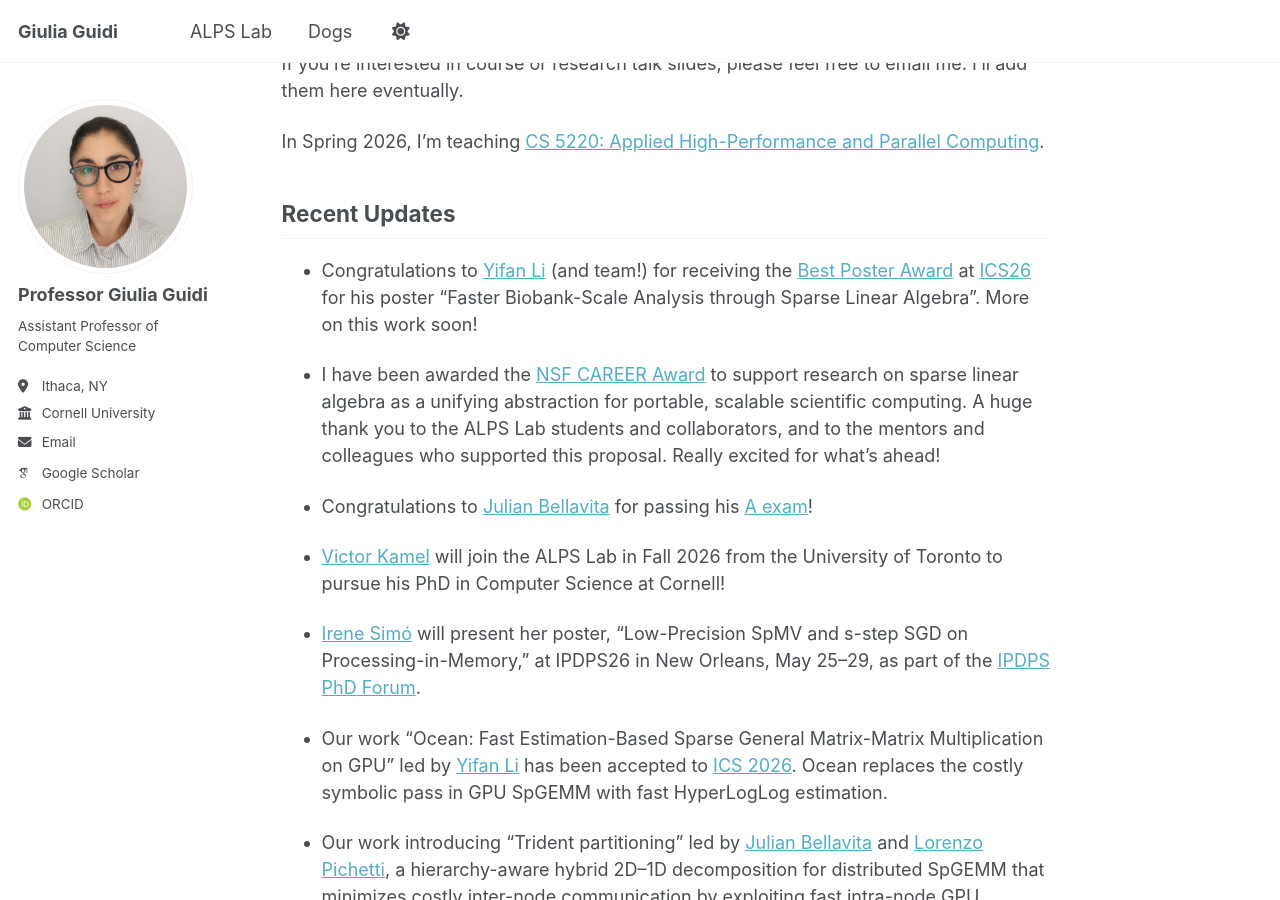
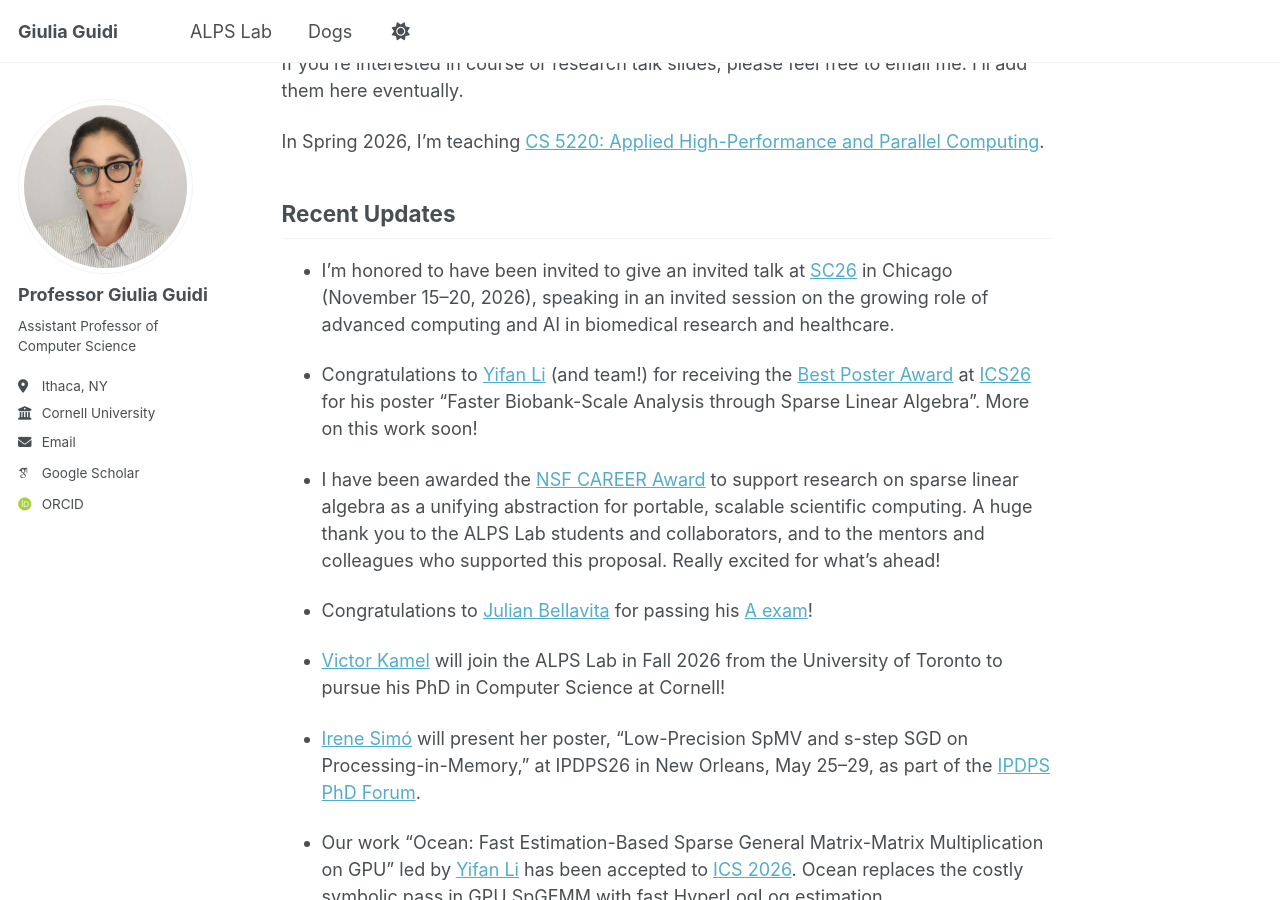
Before and after one commit to giuliaguidi/giuliaguidi.github.io, a Jekyll site: the page built from _pages/about.md, in a window 1280 px wide and 900 px high, scrolled down 820 px. Built offline with Jekyll 4.4.1, drawn with Linux system fonts in a browser that asks for light colours; some web fonts are replaced.

Commit message:
Add recent updates about talks and awards

```diff
--- a/_pages/about.md
+++ b/_pages/about.md
@@ -30,6 +30,8 @@
 
 Recent Updates
 ------
+
+- I'm honored to have been invited to give an invited talk at [SC26](https://sc26.supercomputing.org/) in Chicago (November 15–20, 2026), speaking in an invited session on the growing role of advanced computing and AI in biomedical research and healthcare.
 
 - Congratulations to [Yifan Li](https://l.iyi.fan/) (and team!) for receiving the [Best Poster Award](https://www.linkedin.com/posts/giulia-guidi_ics26-hpc-sparselinearalgebra-activity-7480921041255563265-RFc0?utm_source=share&utm_medium=member_desktop&rcm=ACoAABeR7YoBDMddkw_b6zRYkBnNLxEXFhYdKU0) at [ICS26](https://dipsa-qub.github.io/ICS2026-webpage/) for his poster "Faster Biobank-Scale Analysis through Sparse Linear Algebra". More on this work soon!
 
```
